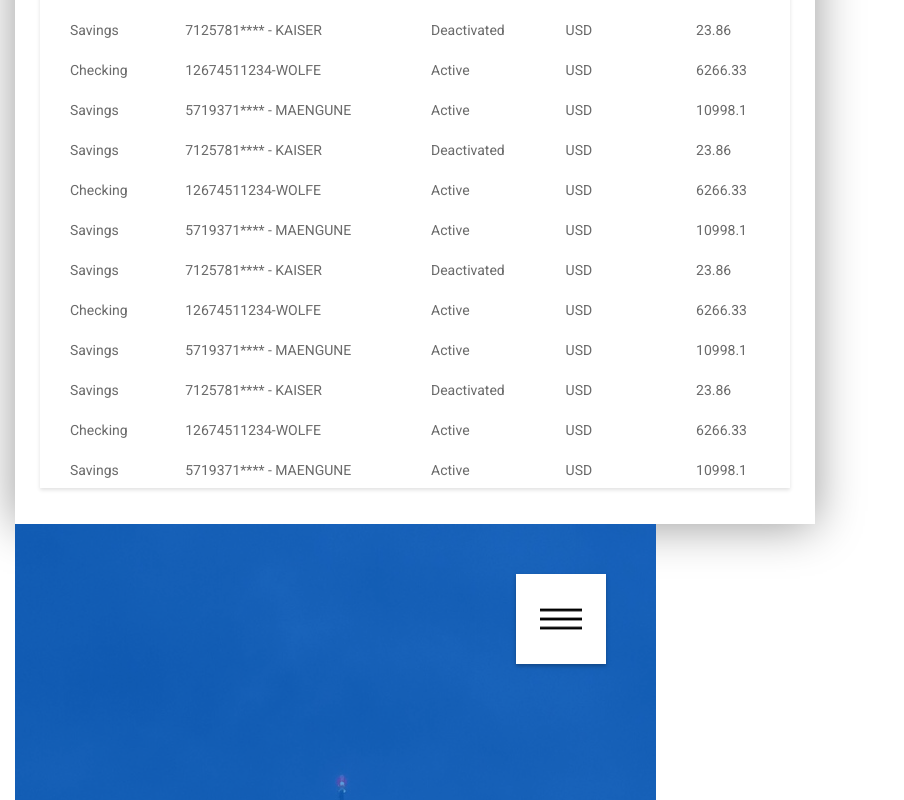
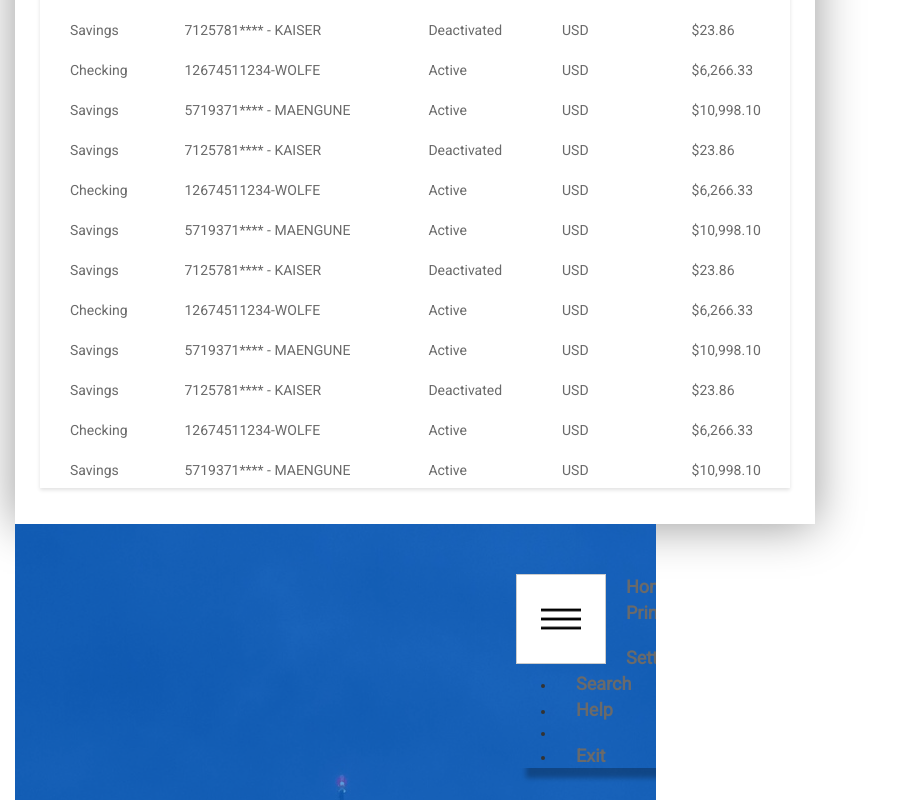
Before and after one commit to Hussein85/invoicing-app, an Angular app: page / in a window 1280 px wide. Shown: the part 500-1300 px from the top of the page, without its empty margins (0-904 px from the left). Built offline with nearby package versions, Linux system fonts and the light colour scheme; what ng2-bootstrap would draw is missing.

Commit message:
added menu items

```diff
--- a/src/app/app.component.css
+++ b/src/app/app.component.css
@@ -117,6 +117,33 @@ table {
     position:absolute;
 }
 
+.btn-group {
+    width: 90px;
+    height: 90px;
+    right: 50px;
+    top:50px;
+    position:absolute;
+}
+
+.btn-default{
+    width: 90px;
+    height: 90px;
+    border-radius: 0px;
+}
+
+.dropdown-menu-right{
+    width: 300px !important;
+    /*box-shadow: 0 2px 4px 0 rgba(0, 0, 0, 0.27);*/
+    box-shadow:10px 10px 5px rgba(0, 0, 0, 0.27);
+}
+
+.dropdown-item{
+    margin-left: 20px;
+    font-size: 18px;
+    font-weight: bold;
+    color: #6a6a6a;
+}
+
 .menu-img {
     width: 46%;
     height: 25%;
--- a/src/app/app.component.html
+++ b/src/app/app.component.html
@@ -34,7 +34,7 @@
               <td>{{invoice.accountName}}</td>
               <td>{{invoice.status}}</td>
               <td>{{invoice.currency}}</td>
-              <td>{{invoice.balance}}</td>
+              <td>{{invoice.balance | currency:'USD':true}}</td>
             </tr>
           </tbody>
         </table>
@@ -51,15 +51,32 @@
     <img class="Rectangle-2" src="../assets/images/rectangle-2.png"
       srcset="../assets/images/rectangle-2@2x.png 2x, ../assets/images/rectangle-2@3x.png 3x">
 
-    <img  class="Path-2" src="../assets/images/path-2.png"
+    <img class="Path-2" src="../assets/images/path-2.png"
       srcset="../assets/images/path-2@2x.png 2x, ../assets/images/path-2@3x 3x">
 
-    <img  class="Path-2_2" src="../assets/images/path-2_2.png"
+    <img class="Path-2_2" src="../assets/images/path-2_2.png"
       srcset="../assets/images/path-2_2@2x.png 2x, ../assets/images/path-2_2@3x 3x">
 
-    <div class="meny-container">
-      <img class="menu-img" src="../assets/images/menu.png" srcset="../assets/images/menu@2x.png 2x, ../assets/images/menu@3x.png 3x">
-     </div>
+
+      <!--<img  class="menu-img" src="../assets/images/menu.png" srcset="../assets/images/menu@2x.png 2x, ../assets/images/menu@3x.png 3x">-->
+
+        <div class="btn-group" dropdown>
+          <a id="single-button" type="button" class="btn btn-default" dropdownToggle>
+            <img class="menu-img" src="../assets/images/menu.png" srcset="../assets/images/menu@2x.png 2x, ../assets/images/menu@3x.png 3x">
+          </a>
+          <ul dropdownMenu role="menu" aria-labelledby="single-button" class="dropdown-menu-right">
+            <li role="menuitem"><a class="dropdown-item" href="#">Home</a></li>
+            <li role="menuitem"><a class="dropdown-item" href="#">Print</a></li>
+           <li class="divider dropdown-divider"></li>
+            <li role="menuitem"><a class="dropdown-item" href="#">Settings</a></li>
+            <li role="menuitem"><a class="dropdown-item" href="#">Search</a></li>
+            <li role="menuitem"><a class="dropdown-item" href="#">Help</a></li>
+            <li class="divider dropdown-divider"></li>
+            <li role="menuitem"><a class="dropdown-item" href="#">Exit</a></li>
+          </ul>
+        </div>
+
+
 
     <invoice-detail *ngIf="!isClosed" [invoice]="selectedInvoice" (close)="close($event)"></invoice-detail>
   </div>
--- a/src/app/app.module.ts
+++ b/src/app/app.module.ts
@@ -3,6 +3,7 @@ import { NgModule } from '@angular/core';
 import { FormsModule } from '@angular/forms';
 import { HttpModule } from '@angular/http';
 import { AlertModule } from 'ng2-bootstrap';
+import { DropdownModule } from 'ng2-bootstrap';
 
 import { AppComponent } from './app.component';
 import { InvoiceDetailComponent } from './invoice-detail/invoice-detail.component';
@@ -16,6 +17,7 @@ import { InvoiceService } from './invoice.service';
   ],
   imports: [
     AlertModule.forRoot(),
+    DropdownModule.forRoot(),
     BrowserModule,
     FormsModule,
     HttpModule
```
